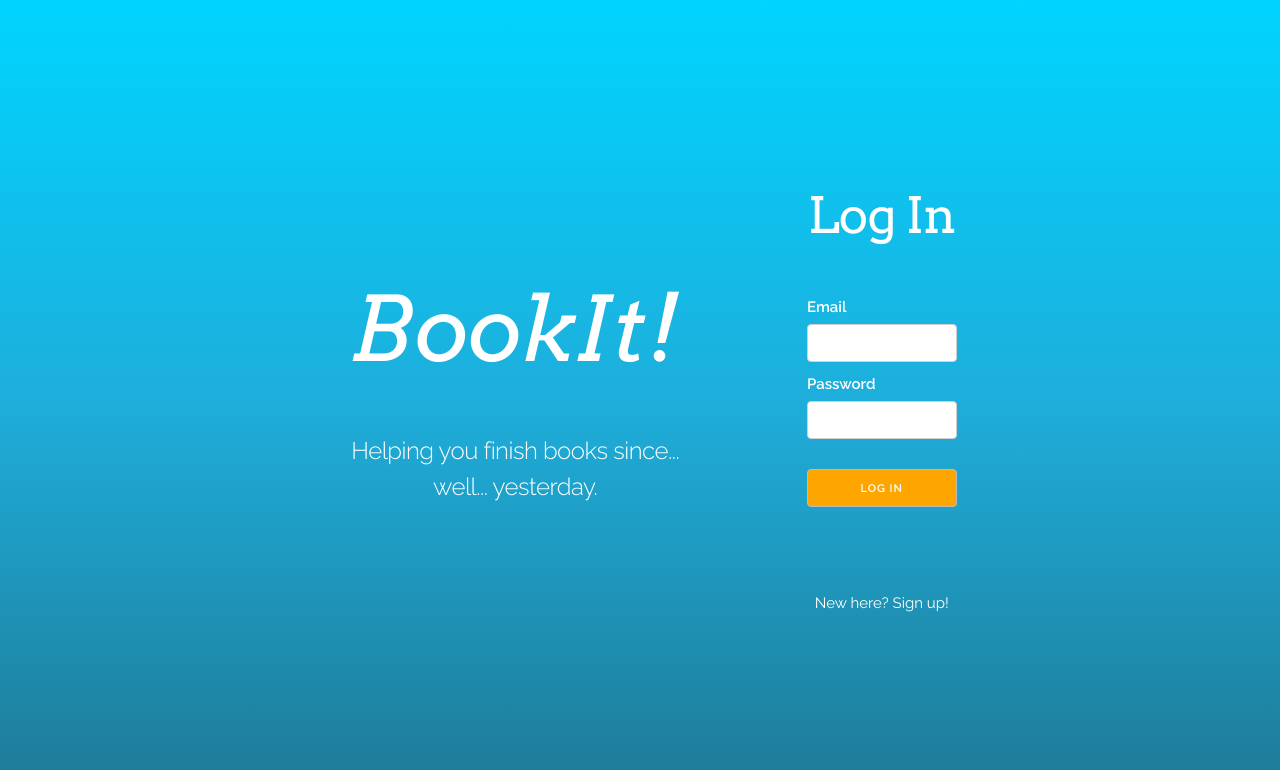
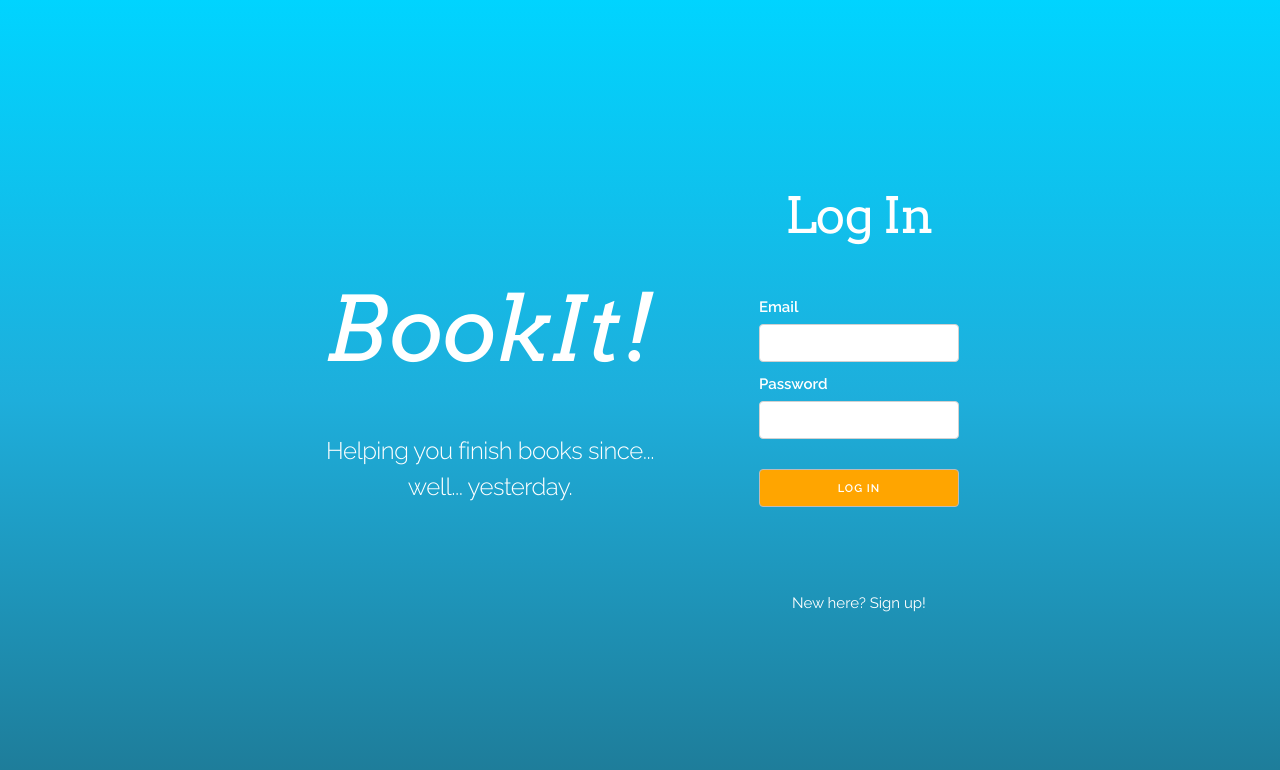
Before and after one commit to masomaster/book-it, a React (Create React App) app: page / in a window 1280 px wide. Shown: the top 770 px of the page. Built offline with nearby package versions, Linux system fonts and the light colour scheme.

Commit message:
fixes spacing on AuthPage

```diff
--- a/public/AuthPage.css
+++ b/public/AuthPage.css
@@ -22,9 +22,13 @@ body {
 .book-it {
     font-size: 6em;
 }
+.auth-page-form {
+    min-width: 200px;
+}
 h1 {
     font-family: 'Arvo', serif;
     margin-bottom: 50px;
+    white-space: nowrap;
 }
 a {
     color: white;
--- a/src/pages/AuthPage/AuthPage.jsx
+++ b/src/pages/AuthPage/AuthPage.jsx
@@ -19,7 +19,7 @@ export default function AuthPage({setUser}) {
             { login ?
                 <>
                     <AuthPageBrand />
-                    <div>
+                    <div className="auth-page-form">
                         <h1>Log In</h1>
                         <LoginForm setUser = {setUser} handleToggle={handleToggle} />
                     </div>
@@ -27,7 +27,7 @@ export default function AuthPage({setUser}) {
                 :
                 <>
                     <AuthPageBrand />
-                    <div>
+                    <div className="auth-page-form">
                         <h1>Sign Up</h1>
                         <SignUpForm setUser = {setUser} handleToggle={handleToggle} />
                     </div>
```
